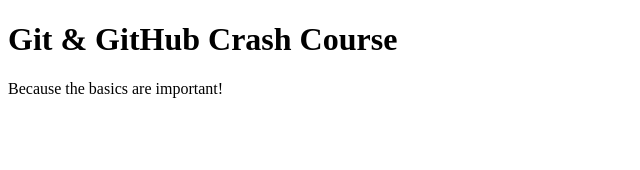
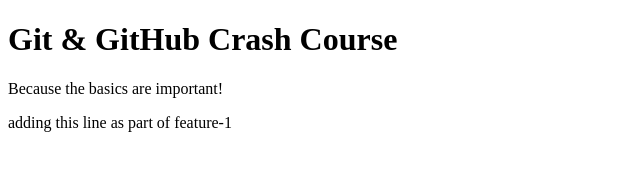
Before and after one commit to ashokmahanthi/gitudemycourse-df, a plain HTML site: page index.html in a window 1280 px wide. Shown: the whole page, without its empty margins (0-640 px from the left). Drawn offline with Linux system fonts and the light colour scheme.

Commit message:
feature commit

```diff
--- a/index.html
+++ b/index.html
@@ -9,5 +9,6 @@
   <body>
     <h1>Git & GitHub Crash Course</h1>
     <p>Because the basics are important!</p>
+    <p>adding this line as part of feature-1</p>
   </body>
 </html>
```
